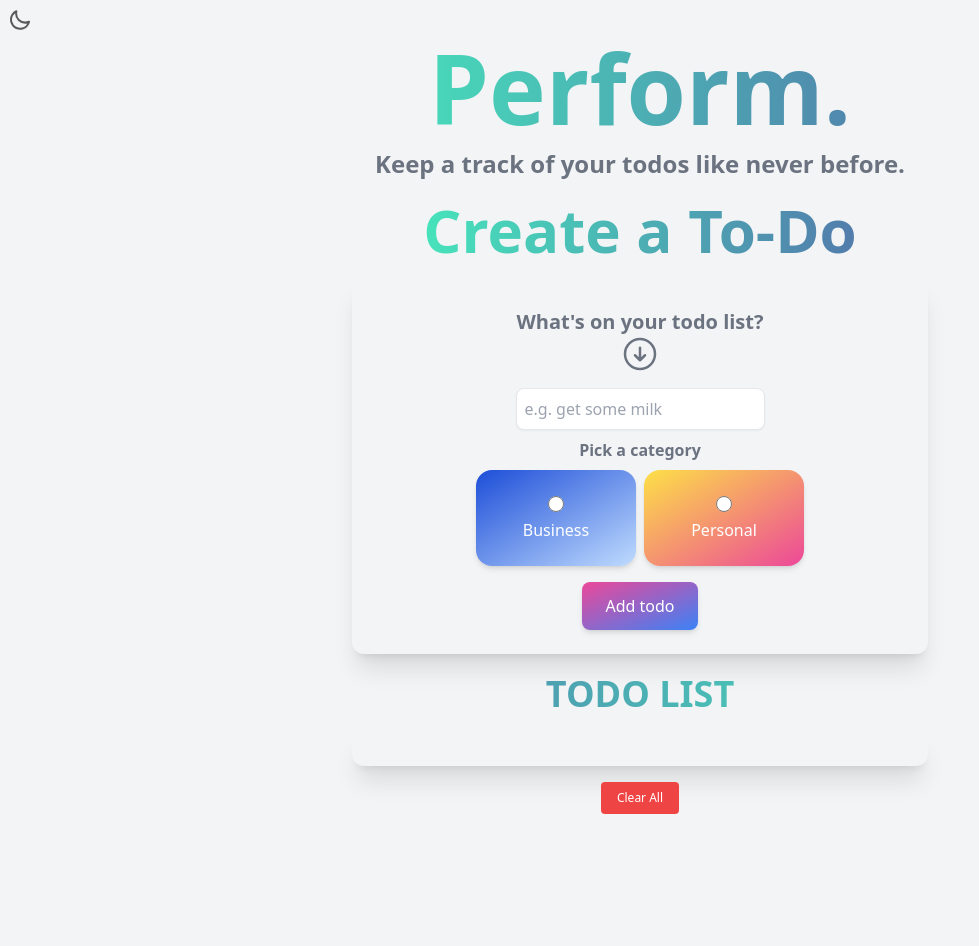
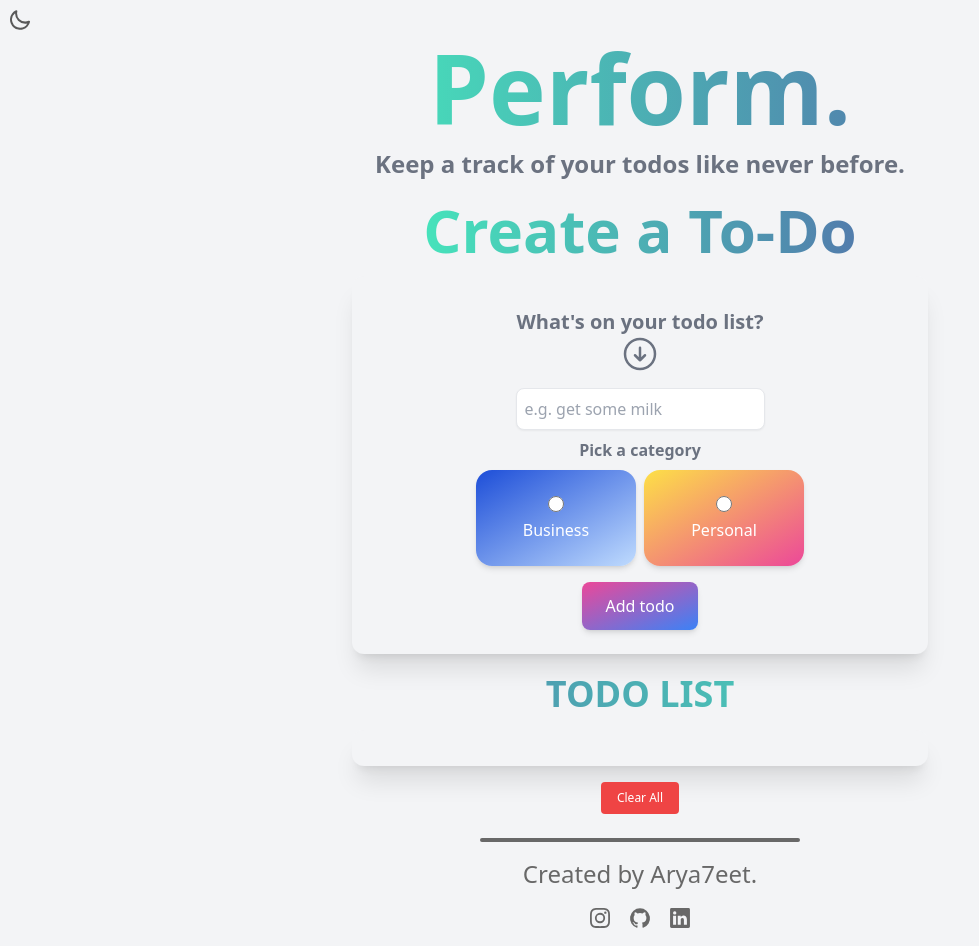
Before and after one commit to TheArya7eet/perform, a website: page index.html in a window 1280 px wide. Shown: the whole page, without its empty margins (0-979 px from the left). Before the commit the page ends 830 px from the top, so only its background shows below. Drawn offline with nearby package versions, Linux system fonts and the light colour scheme.

Commit message:
(stable) : footer added

```diff
--- a/index.html
+++ b/index.html
@@ -20,7 +20,7 @@
   </head>
 
   <body class="bg-gray-100 dark:bg-gray-950">
-    <main class="animate-fadeInDown">
+    <main class="animate-fadeInDown font-sans">
       <!-- NAV BAR -->
       <nav class="fixed">
         <div class="m-2">
@@ -63,7 +63,9 @@
           >
             Perform.
           </p>
-          <p class="m-2 text-sm sm:text-2xl text-center text-gray-500">Keep a track of your todos like never before.</p>
+          <p class="m-2 text-sm sm:text-2xl text-center text-gray-500">
+            Keep a track of your todos like never before.
+          </p>
         </a>
         <p
           class="sm:text-6xl text-center text-transparent bg-clip-text bg-gradient-to-r from-[#46E3BB] to-[#527CAC] text-3xl mt-3"
@@ -183,7 +185,7 @@
         ></div>
       </div>
 
-      <div class="flex justify-center space-x-4 mb-4">
+      <div class="flex justify-center space-x-4 mb-6">
         <!-- CLEAR ALL TODOS -->
         <button
           id="clearBtn"
@@ -194,7 +196,7 @@
       </div>
 
       <!-- MODAL -->
-      <div class="">
+      <div>
         <div
           id="deleteModal"
           class="modal-overlay fixed inset-0 flex items-center justify-center hidden"
@@ -221,6 +223,61 @@
               </button>
             </div>
           </div>
+        </div>
+      </div>
+
+
+      <div class= "border-2 border-[#686868] bg-[#686868] rounded-full mx-auto w-1/2 sm:w-1/4 border-solid"></div>
+
+      <!-- FOOTER -->
+      <div class="mt-4 flex flex-col block text-center text-[#686868] text-xl sm:text-2xl">
+        <p>Created by Arya7eet.</p>
+        <div class="m-4 flex justify-center space-x-4">
+          <!-- Instagram -->
+          <a href="https://www.instagram.com/thearya7eet/" target="_blank">
+            <svg
+              class="h-6 w-6 transition duration-100 transform hover:scale-110"
+              xmlns="http://www.w3.org/2000/svg"
+              data-name="Layer 1"
+              viewBox="0 0 24 24"
+              id="instagram"
+            >
+              <path
+                fill="#686868"
+                d="M17.34,5.46h0a1.2,1.2,0,1,0,1.2,1.2A1.2,1.2,0,0,0,17.34,5.46Zm4.6,2.42a7.59,7.59,0,0,0-.46-2.43,4.94,4.94,0,0,0-1.16-1.77,4.7,4.7,0,0,0-1.77-1.15,7.3,7.3,0,0,0-2.43-.47C15.06,2,14.72,2,12,2s-3.06,0-4.12.06a7.3,7.3,0,0,0-2.43.47A4.78,4.78,0,0,0,3.68,3.68,4.7,4.7,0,0,0,2.53,5.45a7.3,7.3,0,0,0-.47,2.43C2,8.94,2,9.28,2,12s0,3.06.06,4.12a7.3,7.3,0,0,0,.47,2.43,4.7,4.7,0,0,0,1.15,1.77,4.78,4.78,0,0,0,1.77,1.15,7.3,7.3,0,0,0,2.43.47C8.94,22,9.28,22,12,22s3.06,0,4.12-.06a7.3,7.3,0,0,0,2.43-.47,4.7,4.7,0,0,0,1.77-1.15,4.85,4.85,0,0,0,1.16-1.77,7.59,7.59,0,0,0,.46-2.43c0-1.06.06-1.4.06-4.12S22,8.94,21.94,7.88ZM20.14,16a5.61,5.61,0,0,1-.34,1.86,3.06,3.06,0,0,1-.75,1.15,3.19,3.19,0,0,1-1.15.75,5.61,5.61,0,0,1-1.86.34c-1,.05-1.37.06-4,.06s-3,0-4-.06A5.73,5.73,0,0,1,6.1,19.8,3.27,3.27,0,0,1,5,19.05a3,3,0,0,1-.74-1.15A5.54,5.54,0,0,1,3.86,16c0-1-.06-1.37-.06-4s0-3,.06-4A5.54,5.54,0,0,1,4.21,6.1,3,3,0,0,1,5,5,3.14,3.14,0,0,1,6.1,4.2,5.73,5.73,0,0,1,8,3.86c1,0,1.37-.06,4-.06s3,0,4,.06a5.61,5.61,0,0,1,1.86.34A3.06,3.06,0,0,1,19.05,5,3.06,3.06,0,0,1,19.8,6.1,5.61,5.61,0,0,1,20.14,8c.05,1,.06,1.37.06,4S20.19,15,20.14,16ZM12,6.87A5.13,5.13,0,1,0,17.14,12,5.12,5.12,0,0,0,12,6.87Zm0,8.46A3.33,3.33,0,1,1,15.33,12,3.33,3.33,0,0,1,12,15.33Z"
+              ></path>
+            </svg>
+          </a>
+          <!-- GitHub -->
+          <a href="" target="_blank">
+            <svg
+              class="h-6 w-6 transition duration-100 transform hover:scale-110"
+              xmlns="http://www.w3.org/2000/svg"
+              data-name="Layer 1"
+              viewBox="0 0 24 24"
+              id="github"
+            >
+              <path
+                fill="#686868"
+                d="M12,2.2467A10.00042,10.00042,0,0,0,8.83752,21.73419c.5.08752.6875-.21247.6875-.475,0-.23749-.01251-1.025-.01251-1.86249C7,19.85919,6.35,18.78423,6.15,18.22173A3.636,3.636,0,0,0,5.125,16.8092c-.35-.1875-.85-.65-.01251-.66248A2.00117,2.00117,0,0,1,6.65,17.17169a2.13742,2.13742,0,0,0,2.91248.825A2.10376,2.10376,0,0,1,10.2,16.65923c-2.225-.25-4.55-1.11254-4.55-4.9375a3.89187,3.89187,0,0,1,1.025-2.6875,3.59373,3.59373,0,0,1,.1-2.65s.83747-.26251,2.75,1.025a9.42747,9.42747,0,0,1,5,0c1.91248-1.3,2.75-1.025,2.75-1.025a3.59323,3.59323,0,0,1,.1,2.65,3.869,3.869,0,0,1,1.025,2.6875c0,3.83747-2.33752,4.6875-4.5625,4.9375a2.36814,2.36814,0,0,1,.675,1.85c0,1.33752-.01251,2.41248-.01251,2.75,0,.26251.1875.575.6875.475A10.0053,10.0053,0,0,0,12,2.2467Z"
+              ></path>
+            </svg>
+          </a>
+          <!-- LinkedIn -->
+          <a href="https://www.linkedin.com/in/aryajeet-ghosh-384658210" target="_blank">
+            <svg
+              class="h-6 w-6 transition duration-100 transform hover:scale-110"
+              xmlns="http://www.w3.org/2000/svg"
+              data-name="Layer 1"
+              viewBox="0 0 24 24"
+              id="linkedin"
+            >
+              <path
+                fill="#686868"
+                d="M20.47,2H3.53A1.45,1.45,0,0,0,2.06,3.43V20.57A1.45,1.45,0,0,0,3.53,22H20.47a1.45,1.45,0,0,0,1.47-1.43V3.43A1.45,1.45,0,0,0,20.47,2ZM8.09,18.74h-3v-9h3ZM6.59,8.48h0a1.56,1.56,0,1,1,0-3.12,1.57,1.57,0,1,1,0,3.12ZM18.91,18.74h-3V13.91c0-1.21-.43-2-1.52-2A1.65,1.65,0,0,0,12.85,13a2,2,0,0,0-.1.73v5h-3s0-8.18,0-9h3V11A3,3,0,0,1,15.46,9.5c2,0,3.45,1.29,3.45,4.06Z"
+              ></path>
+            </svg>
+          </a>
         </div>
       </div>
 
```
